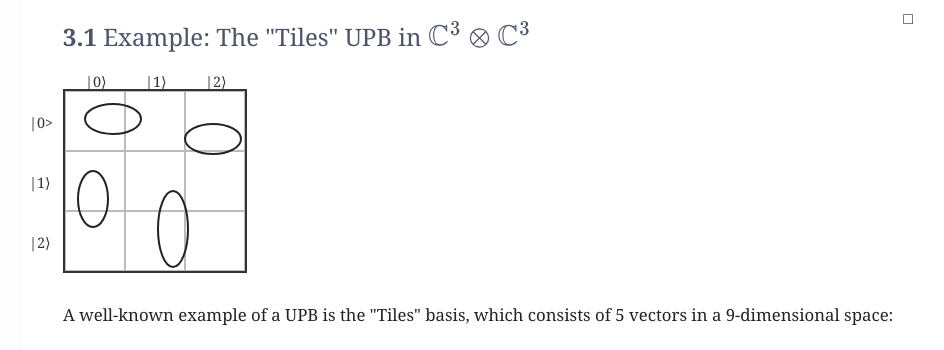
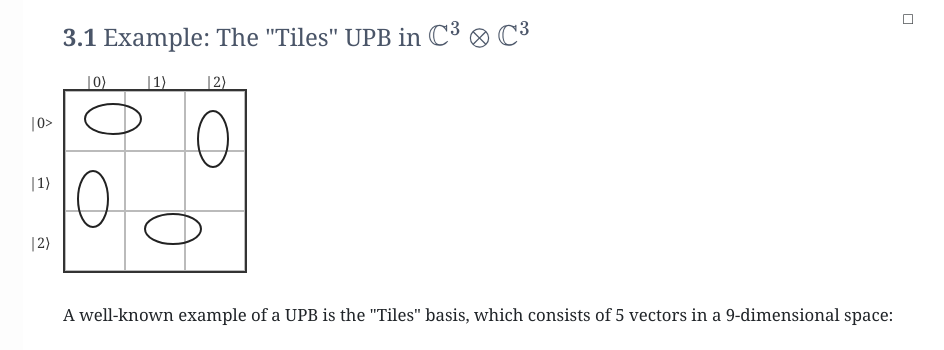
Before and after one commit to rnkarmakar/rnkarmakar.github.io, a Jekyll site: the page assets/html/tensor-norms-quantum-entanglement-2.html, which Jekyll copies as it is, in a window 1280 px wide. Shown: the part 4803-5153 px from the top of the page, without its empty margins (152-1096 px from the left). Built offline with Jekyll 4.4.1, drawn with Linux system fonts in a browser that asks for light colours.

Commit message:
adjusted ellipses

```diff
--- a/assets/html/tensor-norms-quantum-entanglement-2.html
+++ b/assets/html/tensor-norms-quantum-entanglement-2.html
@@ -429,8 +429,8 @@
               <!-- SVG ellipses for the ovals -->
               <svg class="tiles-ellipses" width="180" height="180">
                 <ellipse cx="50" cy="30" rx="28" ry="15" class="ellipse1"/>
-                <ellipse cx="110" cy="140" rx="15" ry="38" class="ellipse2"/>
-                <ellipse cx="150" cy="50" rx="28" ry="15" class="ellipse3"/>
+                <ellipse cx="110" cy="140" rx="28" ry="15" class="ellipse2"/>
+                <ellipse cx="150" cy="50" rx="15" ry="28" class="ellipse3"/>
                 <ellipse cx="30" cy="110" rx="15" ry="28" class="ellipse4"/>
               </svg>
             </div>
```
